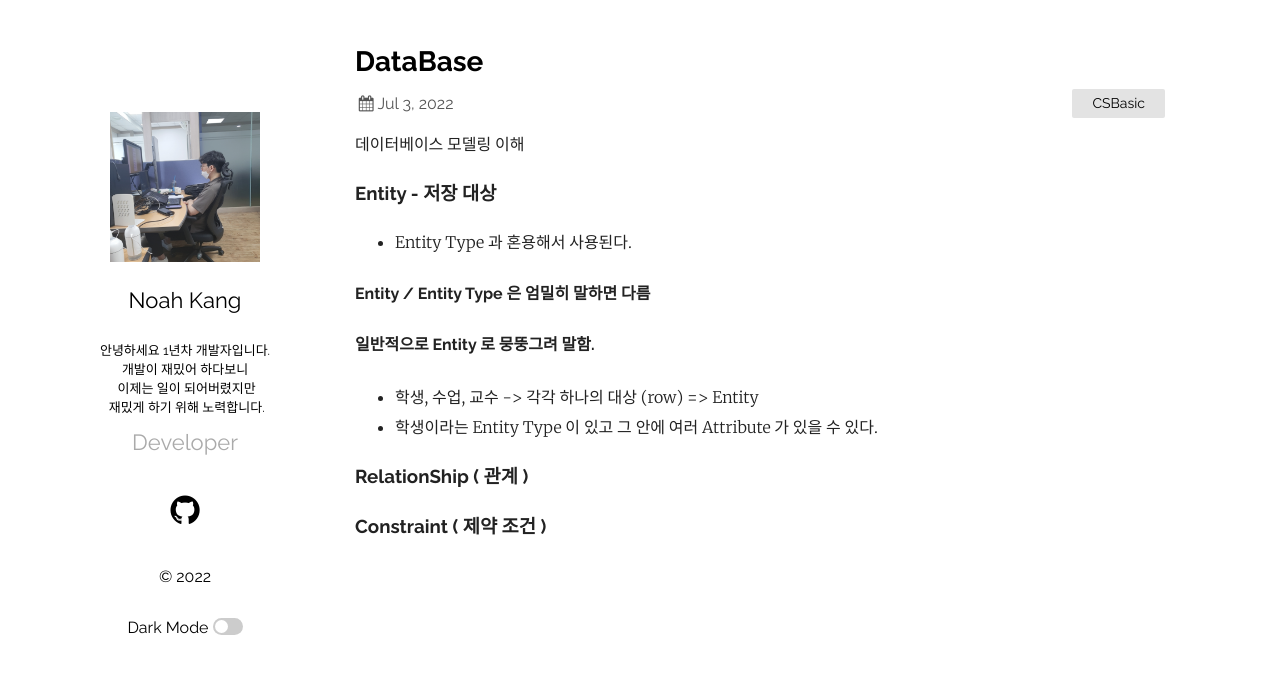
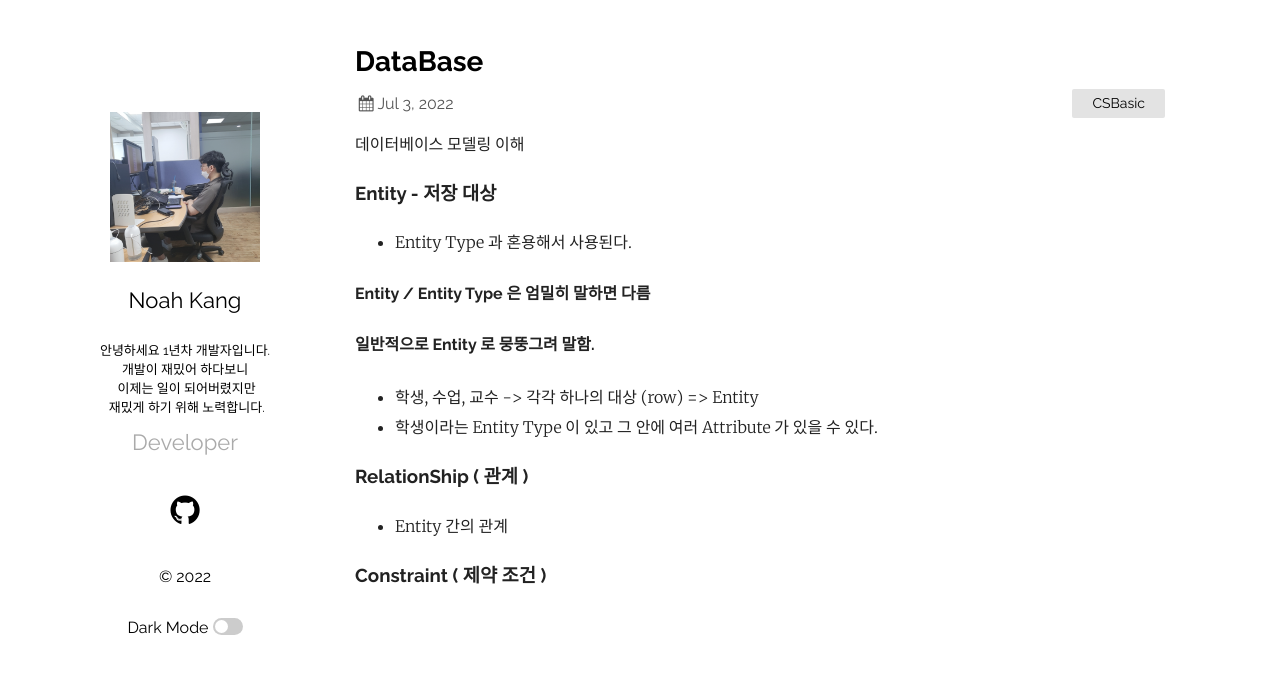
Before and after one commit to Knoa0405/Knoa0405.github.io, a Jekyll site: the page built from _posts/2022-07-03-database.markdown, in a window 1280 px wide. Shown: the top 674 px of the page. Built offline with Jekyll 4.4.1, drawn with Linux system fonts in a browser that asks for light colours.

Commit message:
add post about entity

```diff
--- a/_posts/2022-07-03-database.markdown
+++ b/_posts/2022-07-03-database.markdown
@@ -14,5 +14,6 @@ categories: CSBasic
 - 학생이라는 Entity Type 이 있고 그 안에 여러 Attribute 가 있을 수 있다.
 
 ### RelationShip ( 관계 )
+- Entity 간의 관계
 
 ### Constraint ( 제약 조건 )
```
